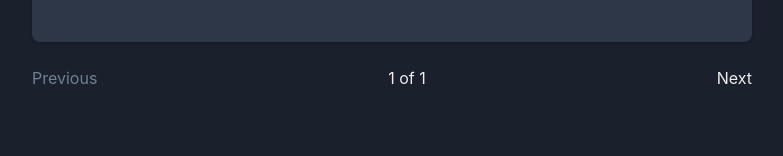
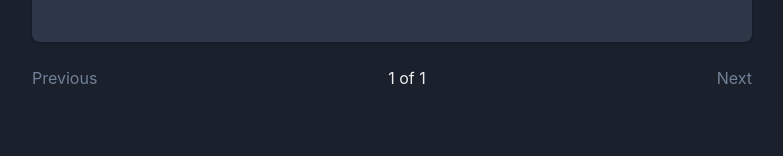
Before and after one commit to ShuntaH/next-ts-blog-template, a Next.js app: page / in a window 1280 px wide. Shown: the part 1333-1489 px from the top of the page, without its empty margins (248-1031 px from the left). Built offline with nearby package versions, Linux system fonts and the light colour scheme.

Commit message:
UPDATE: pagination works in toppage

```diff
--- a/src/components/intro-card.tsx
+++ b/src/components/intro-card.tsx
@@ -1,4 +1,4 @@
-import { Card, CardBody, CardFooter, CardHeader, chakra, FormControl, Heading, Input, Link } from '@chakra-ui/react'
+import { Card, CardBody, CardFooter, CardHeader, FormControl, Heading, Input, Link } from '@chakra-ui/react'
 import { BLOG_DISCRIPTION, STYLES } from "../lib/constants";
 import { IconDefinition } from "@fortawesome/fontawesome-svg-core";
 import { faGithubAlt } from "@fortawesome/free-brands-svg-icons";
@@ -64,4 +64,4 @@ const IntroCard = () => {
   );
 }
 
-export default chakra(IntroCard)
+export default IntroCard
--- /dev/null
+++ b/src/components/pagination.tsx
@@ -0,0 +1,44 @@
+import { Flex, FlexProps, Link } from "@chakra-ui/react";
+import NextLink from "next/link";
+import { Pagination } from "../interfaces/pagination";
+import TextSpan from "./foundations/text-span";
+
+type Props = {
+  pagination: Pagination,
+  flexProps?: FlexProps
+}
+
+const Pagination = ({ pagination, flexProps }: Props) => (
+  <Flex justifyContent={"space-between"} {...flexProps}>
+    {
+      pagination.prevPageHref ?
+        <Link
+          as={NextLink}
+          href={pagination.prevPageHref}
+        >
+          Previous
+        </Link>
+        :
+        <TextSpan textProps={{ color: "gray.500"}}>
+          Previous
+        </TextSpan>
+    }
+
+    <TextSpan>
+      {pagination.currentPageNumber} of {pagination.totalPageCount}
+    </TextSpan>
+
+    {
+      pagination.nextPageHref ?
+        <Link as={NextLink} href={pagination.nextPageHref}>
+          Next
+        </Link>
+        :
+        <TextSpan textProps={{ color: "gray.500"}}>
+          Next
+        </TextSpan>
+    }
+  </Flex>
+)
+
+export default Pagination
--- a/src/components/post/post-cards.tsx
+++ b/src/components/post/post-cards.tsx
@@ -1,16 +1,17 @@
 import React from "react";
 import PostCard from "./post-card";
-import { Box } from "@chakra-ui/react";
+import { Box, BoxProps } from "@chakra-ui/react";
 import { Posts } from "../../interfaces/post";
 
 
 type Props = {
   posts: Posts
+  boxProps?: BoxProps
 }
 
-const PostCards = ({ posts }: Props) => {
+const PostCards = ({ posts, boxProps }: Props) => {
   return (
-    <Box>
+    <Box {...boxProps}>
       { posts.map((post, index) => <PostCard key={index} post={post}/>) }
     </Box>
   );
--- a/src/components/post/posts-page.tsx
+++ b/src/components/post/posts-page.tsx
@@ -1,11 +1,10 @@
-import { Box, BoxProps, Flex, Link, Text } from "@chakra-ui/react";
+import { Box, BoxProps, Text } from "@chakra-ui/react";
 import PostCards from "./post-cards";
-import TextSpan from "../foundations/text-span";
-import NextLink from "next/link";
-import { Pagination } from "../../interfaces/pagination";
+import { Pagination as PaginationType } from "../../interfaces/pagination";
+import Pagination from "../pagination";
 
 type Props = {
-  pagination: Pagination,
+  pagination: PaginationType,
   boxProps?: BoxProps
 }
 
@@ -14,15 +13,9 @@ const PostsPage = ({ pagination, boxProps }: Props) => {
 
   return (
     posts.length > 0 ?
-    <Box>
+    <Box {...boxProps}>
       <PostCards posts={posts}/>
-      {/*トップページだったら戻るはない*/}
-      <Flex justifyContent={"space-between"}>
-        {/*<Link as={NextLink}>Previous</Link>*/}
-        <TextSpan textProps={{ color: "gray.500" }}>Previous</TextSpan>
-        <Link as={NextLink}>{pagination.currentPageNumber} of {pagination.totalPageCount}</Link>
-        <Link as={NextLink} href={`/pages/${pagination.currentPageNumber + 1}`}>Next</Link>
-      </Flex>
+      <Pagination pagination={pagination}></Pagination>
     </Box>
     :
     <Box>
--- a/src/pages/index.tsx
+++ b/src/pages/index.tsx
@@ -1,6 +1,6 @@
 import { Box } from "@chakra-ui/react";
 import { getAllPosts, getPagination } from "../lib/api";
-import HeroCard from "../components/intro-card";
+import IntroCard from "../components/intro-card";
 import { Posts } from "../interfaces/post";
 import PostsPage from "../components/post/posts-page";
 import { Pagination } from "../interfaces/pagination";
@@ -13,7 +13,7 @@ export const getStaticProps = async ({ slug }: Params) => {
   const posts: Posts = getAllPosts()
   const pagination: Pagination = getPagination({
     currentPageNumber: 1,
-    basePaths: '/',
+    basePaths: '/pages',
     posts
   })
 
@@ -38,7 +38,7 @@ export default function Index({ pagination }: Props) {
     // </Head>
 
     <Box>
-      <HeroCard/>
+      <IntroCard/>
       <PostsPage pagination={pagination}></PostsPage>
     </Box>
   )
```
Also changed, not shown: src/lib/api.ts (line endings or trailing spaces).
